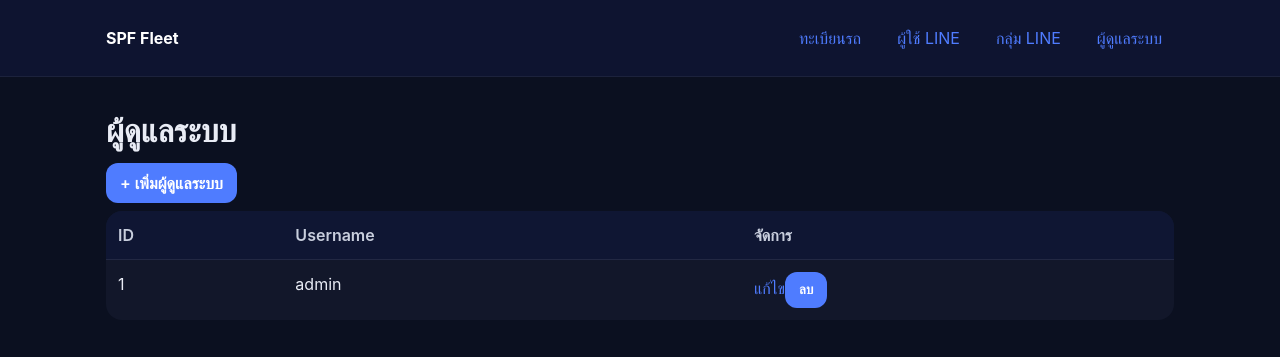
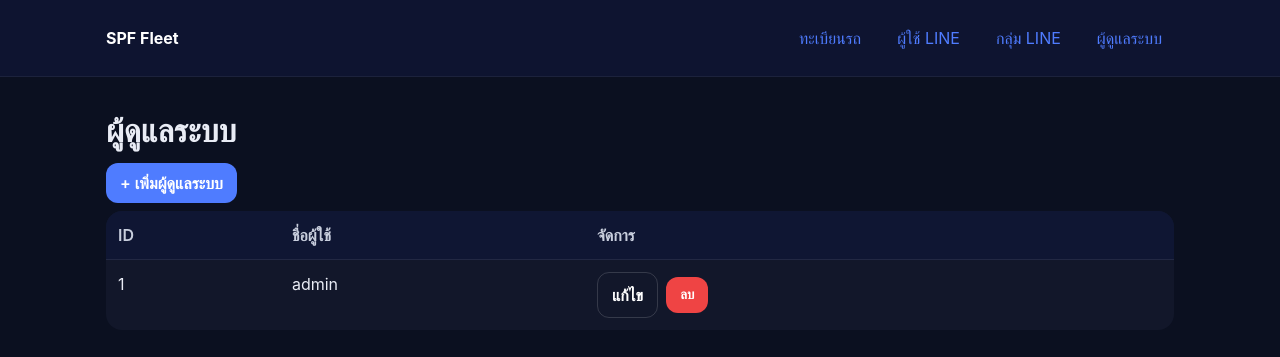
Before and after one commit to mzDeaThly/data_spf, a Flask app: page /admin/admins in a window 1280 px wide. Shown: the top 357 px of the page. Run offline with Flask 3, Linux system fonts and the light colour scheme; the visitor is signed in with stand-in values (Sample User, id 1); data comes from the database, SQL or seed files in the repository.

Commit message:
Update admins_list.html

```diff
--- a/templates/admins_list.html
+++ b/templates/admins_list.html
@@ -1 +1,26 @@
-{% extends 'base.html' %}{% block content %}<h1>ผู้ดูแลระบบ</h1><p><a class='btn' href='{{ url_for("dashboard.admins_add") }}'>+ เพิ่มผู้ดูแลระบบ</a></p><table><thead><tr><th>ID</th><th>Username</th><th>จัดการ</th></tr></thead><tbody>{% for a in admins %}<tr><td>{{ a.id }}</td><td>{{ a.username }}</td><td><a href='{{ url_for("dashboard.admins_edit", aid=a.id) }}'>แก้ไข</a><form method='post' action='{{ url_for("dashboard.admins_delete", aid=a.id) }}' class='inline' onsubmit='return confirm("ยืนยันการลบ?")'><button type='submit'>ลบ</button></form></td></tr>{% endfor %}</tbody></table>{% endblock %}
+{% extends 'base.html' %}
+{% block content %}
+<h1>ผู้ดูแลระบบ</h1>
+<p>
+  <a class="btn" href="{{ url_for('dashboard.admins_add') }}">+ เพิ่มผู้ดูแลระบบ</a>
+</p>
+<table>
+  <thead><tr><th>ID</th><th>ชื่อผู้ใช้</th><th>จัดการ</th></tr></thead>
+  <tbody>
+  {% for a in admins %}
+    <tr>
+      <td data-label="ID">{{ a.id }}</td>
+      <td data-label="ชื่อผู้ใช้">{{ a.username }}</td>
+      <td>
+        <div class="inline">
+          <a class="btn ghost" href="{{ url_for('dashboard.admins_edit', aid=a.id) }}">แก้ไข</a>
+          <form method="post" action="{{ url_for('dashboard.admins_delete', aid=a.id) }}" class="inline" onsubmit="return confirm('ยืนยันการลบ?')">
+            <button type="submit" class="btn danger">ลบ</button>
+          </form>
+        </div>
+      </td>
+    </tr>
+  {% endfor %}
+  </tbody>
+</table>
+{% endblock %}
```
